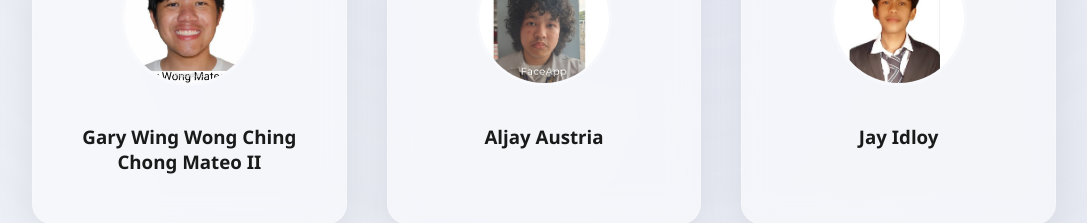
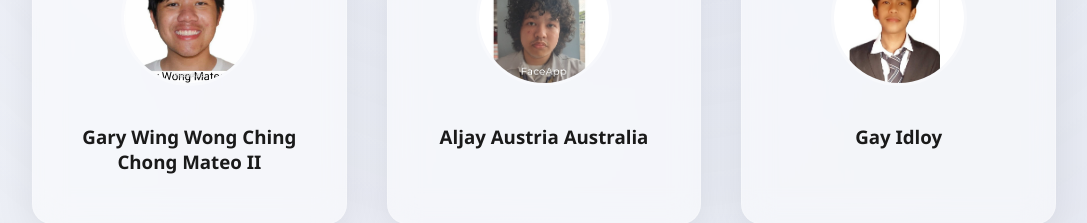
Before and after one commit to DozchaFranzo/StudyEmpTech, a plain HTML site: page credits.html in a window 1280 px wide. Shown: the part 980-1203 px from the top of the page, without its empty margins (96-1183 px from the left). Drawn offline with Linux system fonts and the light colour scheme.

Commit message:
credits.html

```diff
--- a/credits.html
+++ b/credits.html
@@ -50,12 +50,12 @@
 
   <div class="team-card reveal">
     <img src="aljay.jpg" alt="Aljay Austria">
-    <h3>Aljay Austria</h3>
+    <h3>Aljay Austria Australia</h3>
   </div>
 
   <div class="team-card reveal">
     <img src="jay.jpg" alt="Jay Idloy">
-    <h3>Jay Idloy</h3>
+    <h3>Gay Idloy</h3>
   </div>
 
   <div class="team-card reveal">
```
